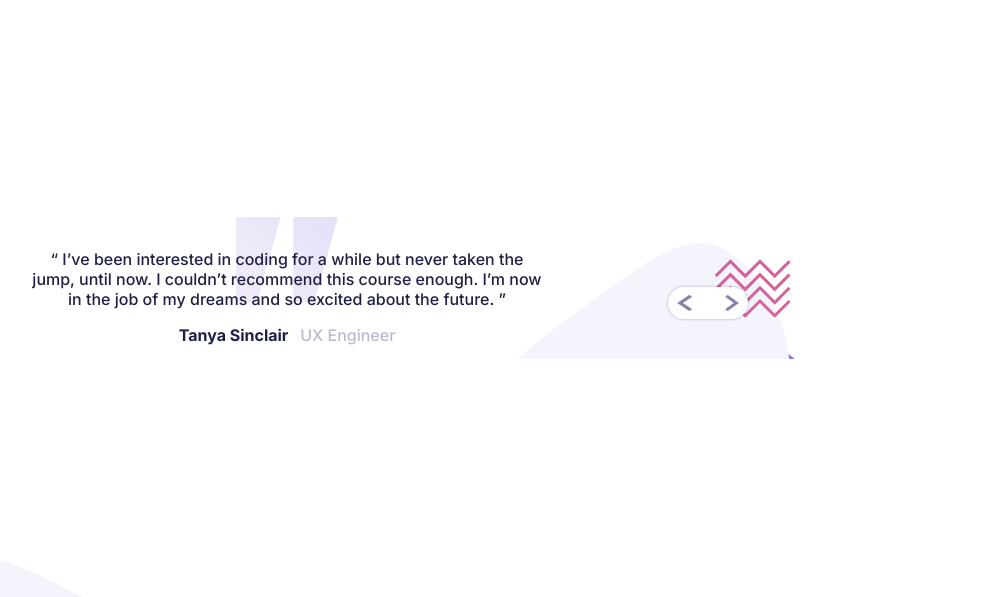
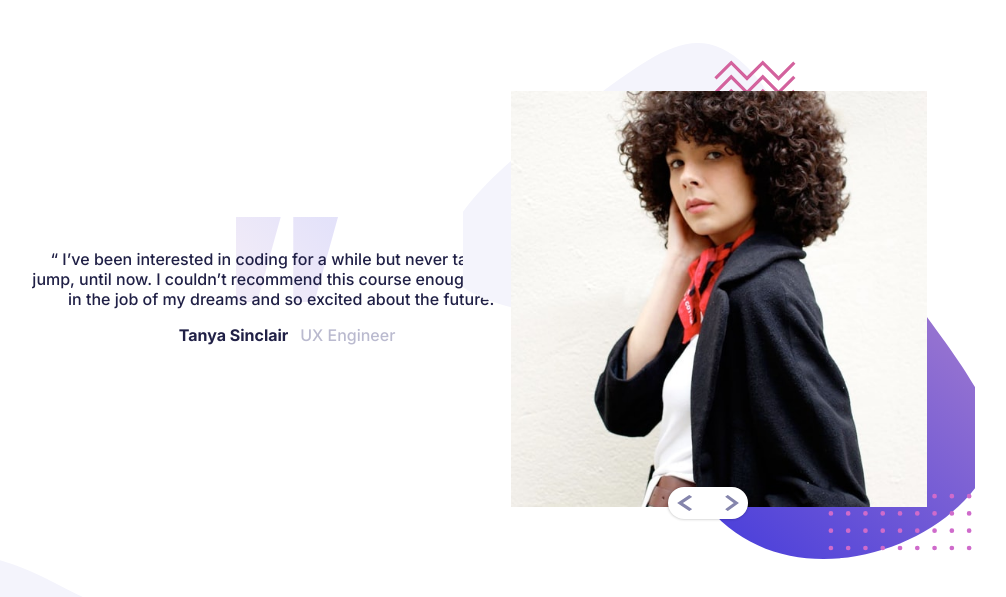
Before and after one commit to cruzrovira/testimonials-slider, a plain HTML site: page index.html in a window 1280 px wide. Shown: the part 123-720 px from the top of the page, without its empty margins (177-1183 px from the left). Drawn offline with Linux system fonts and the light colour scheme; the site is published under a folder, as on GitHub Pages, so addresses that start at the root find nothing.

Commit message:
Update index.html

```diff
--- a/index.html
+++ b/index.html
@@ -18,7 +18,7 @@
   <body>
     <div class="conteiner">
       <div class="slider">
-        <img src="/images/image-tanya.jpg" alt="" />
+        <img src="./images/image-tanya.jpg" alt="" />
 
         <div class="pager">
           <img src="./images/icon-prev.svg" alt="prev" />
```
